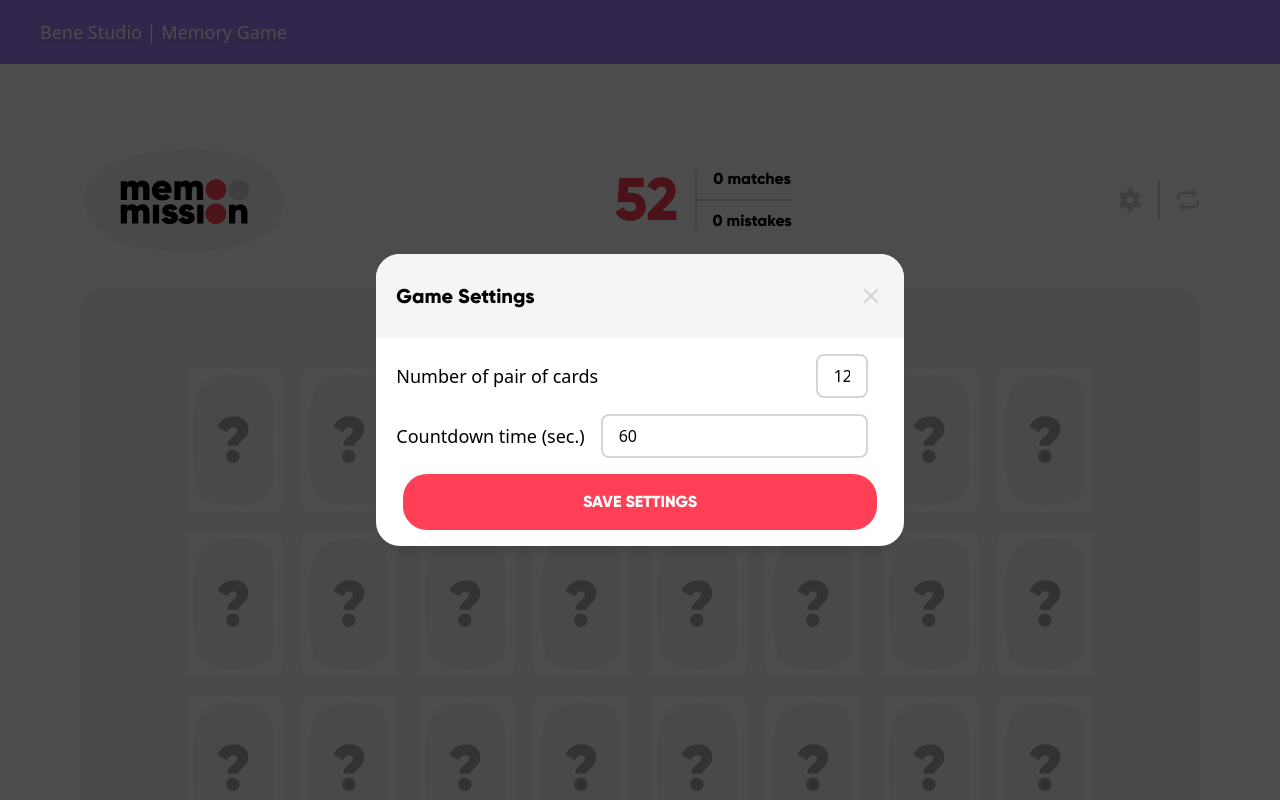
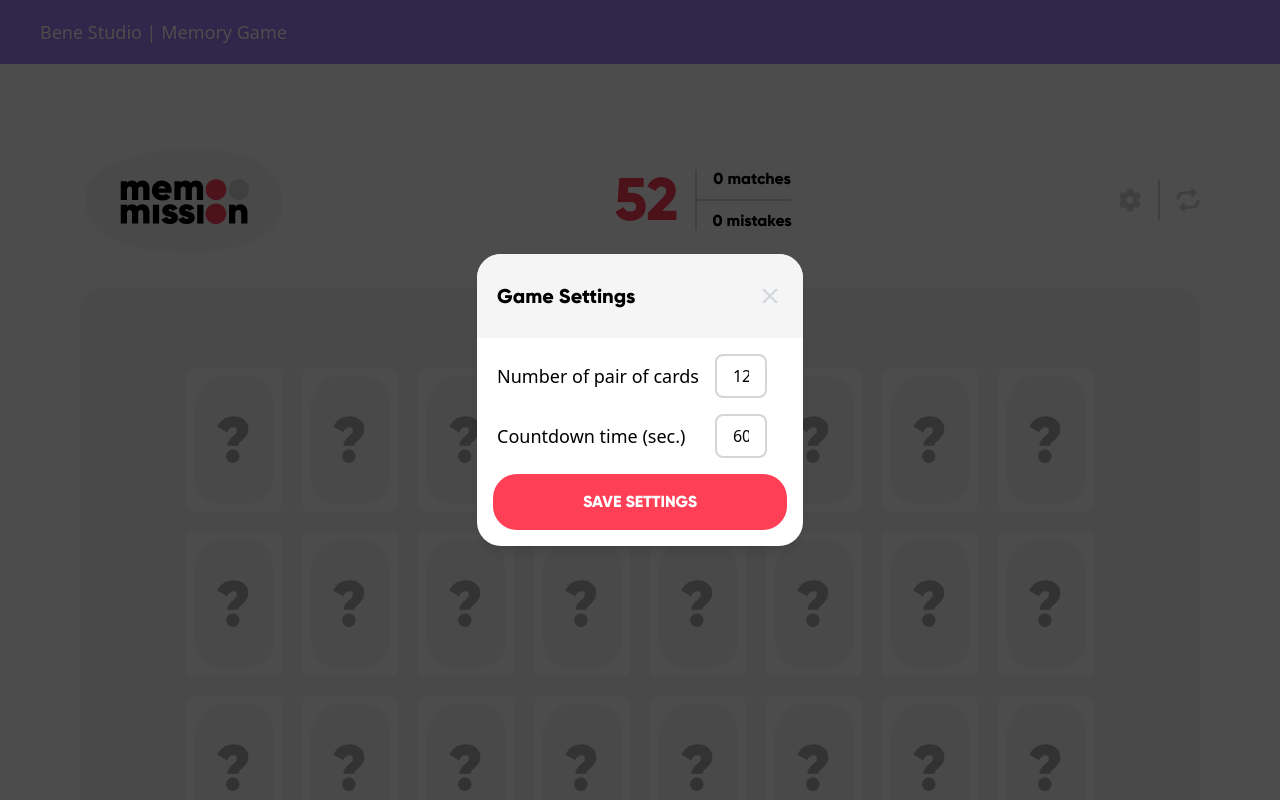
Before and after one commit to Xenonyy/react-memory-game, a React (Vite) app: page / in a window 1280 px wide. Both pictures are taken after a click on the picture 1130 px from the left and 200 px from the top of the page. Shown: the top 800 px of the page. Built offline with nearby package versions, Linux system fonts and the light colour scheme.

Commit message:
style: fix timer input field width and update save button

```diff
--- a/src/components/common/Modal.tsx
+++ b/src/components/common/Modal.tsx
@@ -48,14 +48,14 @@ export const Modal: FC<ModalProps> = ({ onClick }) => {
               tabIndex={0}
               ref={countdownRef}
               defaultValue={timer}
-              className="px-4 py-2 border-2 border-border max-w-fit rounded-lg"
+              className="px-4 py-2 border-2 border-border max-w-13 rounded-lg"
             />
           </Box>
         </Box>
         <button
           onClick={handleClick}
           tabIndex={0}
-          className="bg-secondary-text text-white w-[90%] py-4 rounded-3xl uppercase hover:bg-secondary-text mb-4"
+          className="mb-4 py-4 rounded-3xl uppercase cursor-pointer bg-secondary-text text-white w-[90%] hover:bg-secondary-text/80 transition-all duration-300"
         >
           {messages.modal.settings.save}
         </button>
```
